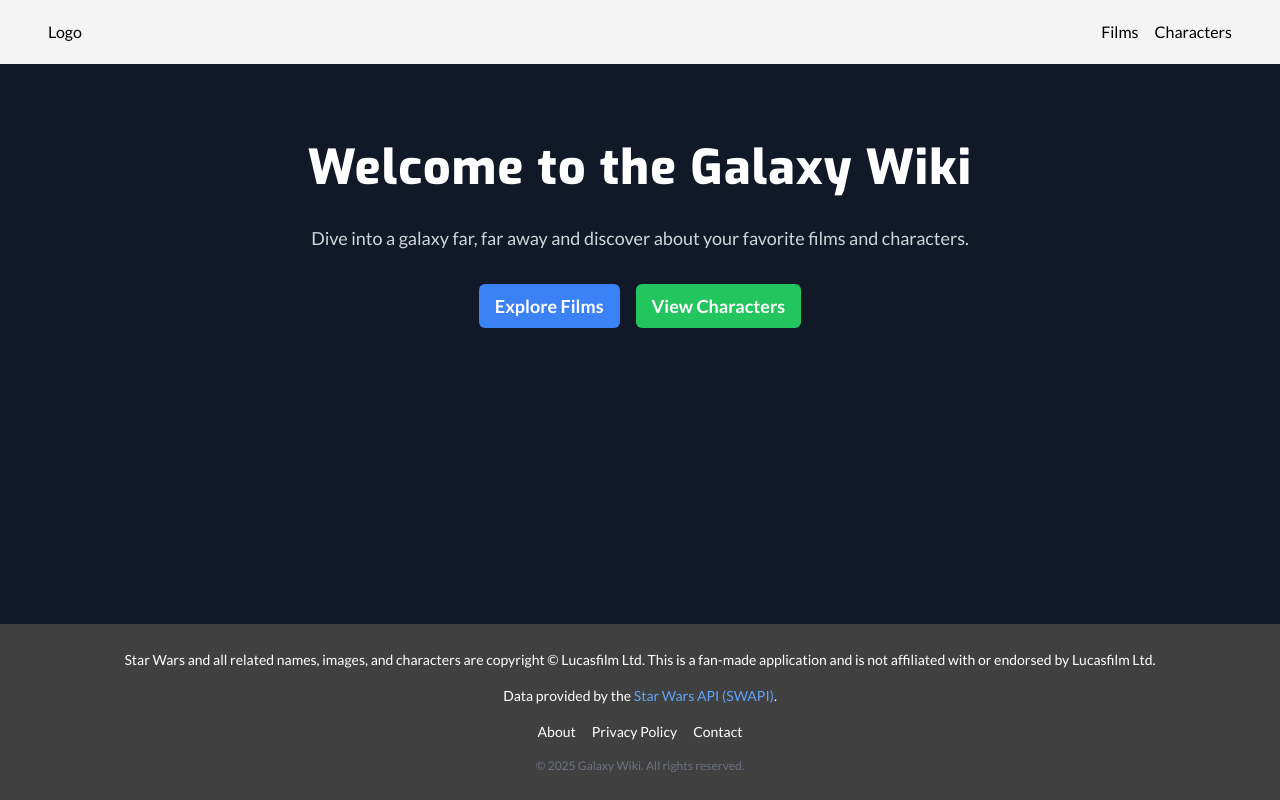
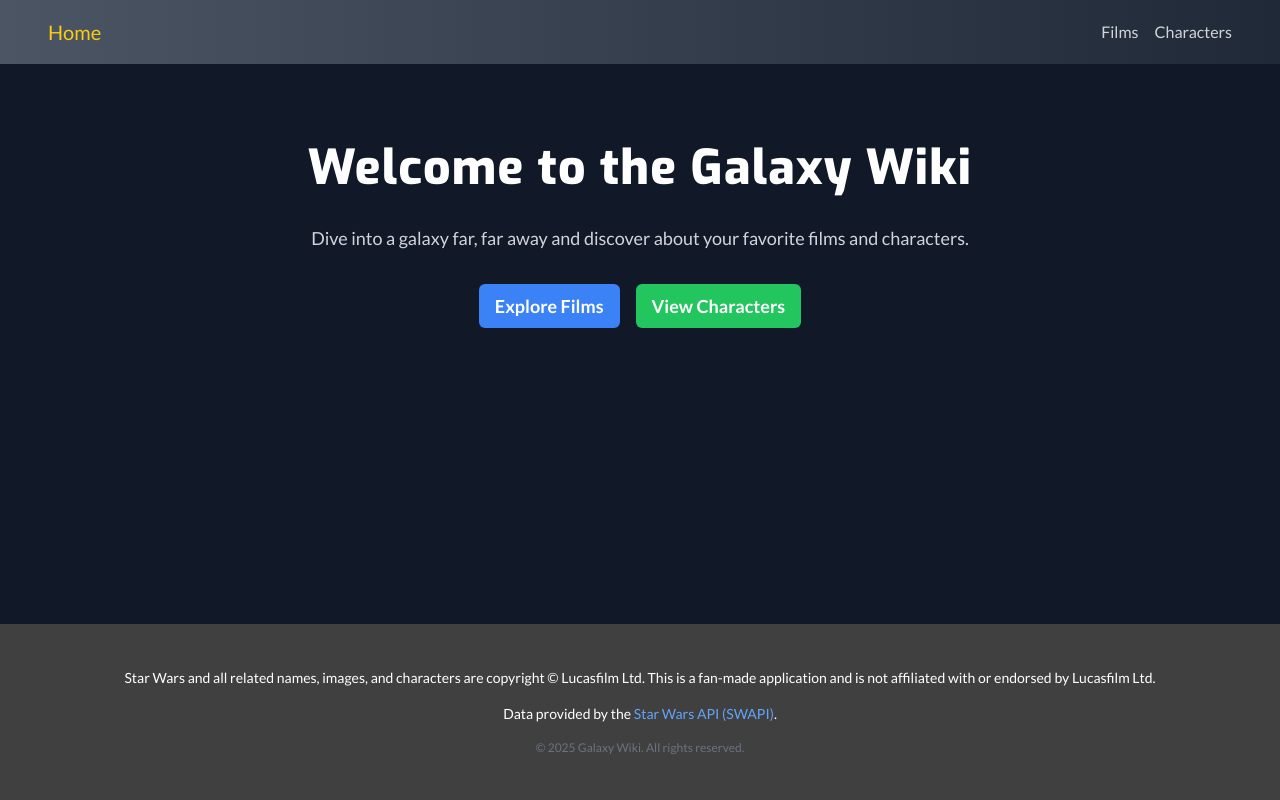
Before and after one commit to felahgs/sw-wiki, a Next.js app: page / in a window 1280 px wide. Built offline with nearby package versions, Linux system fonts and the light colour scheme.

Commit message:
refactor: header and footer

```diff
--- /dev/null
+++ b/src/app/footer.tsx
@@ -0,0 +1,35 @@
+import React from "react";
+
+import Footer from "@/components/Footer";
+
+function LayoutFooter() {
+  return (
+    <Footer className="shrink-0">
+      <div className="container mx-auto px-6 text-center space-y-4">
+        <p className="text-sm">
+          Star Wars and all related names, images, and characters are copyright
+          © Lucasfilm Ltd. This is a fan-made application and is not affiliated
+          with or endorsed by Lucasfilm Ltd.
+        </p>
+        <p className="text-sm">
+          Data provided by the{" "}
+          <a
+            href="https://swapi.tech/"
+            target="_blank"
+            rel="noopener noreferrer"
+            className="text-blue-400 hover:underline"
+          >
+            Star Wars API (SWAPI)
+          </a>
+          .
+        </p>
+
+        <p className="text-xs mt-4 text-gray-500">
+          © {new Date().getFullYear()} Galaxy Wiki. All rights reserved.
+        </p>
+      </div>
+    </Footer>
+  );
+}
+
+export default LayoutFooter;
--- /dev/null
+++ b/src/app/header.tsx
@@ -0,0 +1,40 @@
+"use client";
+import React, { useMemo } from "react";
+import Link from "@/components/CustomLink";
+import { usePathname } from "next/navigation";
+
+import Header from "@/components/Header";
+
+function LayoutHeader() {
+  const pathname = usePathname();
+
+  const navigation = useMemo(
+    () => [
+      <Link active={pathname === "/films"} key="films" href="/films">
+        Films
+      </Link>,
+      <Link
+        active={pathname === "/characters"}
+        key="characters"
+        href="/characters"
+      >
+        Characters
+      </Link>,
+    ],
+    [pathname]
+  );
+
+  return (
+    <Header
+      className="text-black shrink-0"
+      logo={
+        <Link className="text-xl" active={pathname === "/"} key="home" href="/">
+          Home
+        </Link>
+      }
+      navItems={navigation}
+    />
+  );
+}
+
+export default LayoutHeader;
--- a/src/app/layout.tsx
+++ b/src/app/layout.tsx
@@ -1,20 +1,10 @@
 import type { Metadata } from "next";
 import { Lato, Exo } from "next/font/google";
 
-import Header from "@/components/Header";
-import Footer from "@/components/Footer";
+import LayoutHeader from "./header";
+import LayoutFooter from "./footer";
 
 import "./globals.css";
-
-import Image from "next/image";
-import Link from "next/link";
-import clsx from "clsx";
-
-const lato = Lato({
-  subsets: ["latin"],
-  weight: "100",
-});
-const exo = Exo({ subsets: ["latin"] });
 
 export const metadata: Metadata = {
   title: "Star Wars Wiki",
@@ -26,59 +16,12 @@ export default function RootLayout({
 }: Readonly<{
   children: React.ReactNode;
 }>) {
-  const navigation = [
-    <Link key="films" href="/films">
-      Films
-    </Link>,
-    <Link key="characters" href="/characters">
-      Characters
-    </Link>,
-  ];
-
   return (
     <html lang="en">
       <body className="bg-gray-900">
-        <Header
-          className="text-black shrink-0"
-          logo={<div>Logo</div>}
-          navItems={navigation}
-        />
+        <LayoutHeader />
         <div className="grow">{children}</div>
-        <Footer className="shrink-0">
-          <div className="container mx-auto px-6 text-center space-y-4">
-            <p className="text-sm">
-              Star Wars and all related names, images, and characters are
-              copyright © Lucasfilm Ltd. This is a fan-made application and is
-              not affiliated with or endorsed by Lucasfilm Ltd.
-            </p>
-            <p className="text-sm">
-              Data provided by the{" "}
-              <a
-                href="https://swapi.tech/"
-                target="_blank"
-                rel="noopener noreferrer"
-                className="text-blue-400 hover:underline"
-              >
-                Star Wars API (SWAPI)
-              </a>
-              .
-            </p>
-            <nav className="flex justify-center space-x-4 text-sm">
-              <a href="/about" className="hover:underline">
-                About
-              </a>
-              <a href="/privacy-policy" className="hover:underline">
-                Privacy Policy
-              </a>
-              <a href="/contact" className="hover:underline">
-                Contact
-              </a>
-            </nav>
-            <p className="text-xs mt-4 text-gray-500">
-              © {new Date().getFullYear()} Galaxy Wiki. All rights reserved.
-            </p>
-          </div>
-        </Footer>
+        <LayoutFooter />
       </body>
     </html>
   );
--- a/src/app/page.tsx
+++ b/src/app/page.tsx
@@ -1,5 +1,3 @@
-import Link from "next/link";
-
 export default async function HomePage() {
   return (
     <div className="flex flex-col items-center justify-center text-white py-20 px-6">
--- /dev/null
+++ b/src/components/CustomLink/CustomLink.tsx
@@ -0,0 +1,27 @@
+import React, { ClassAttributes, CSSProperties, ReactNode } from "react";
+
+import NextLink, { LinkProps } from "next/link";
+import clsx from "clsx";
+
+export interface CustomLinkProps extends LinkProps {
+  children: ReactNode;
+  className?: string;
+  active?: boolean;
+}
+
+function Link({ children, className, active, ...props }: CustomLinkProps) {
+  return (
+    <NextLink
+      className={clsx(
+        "hover:underline",
+        className,
+        active && "text-yellow-400"
+      )}
+      {...props}
+    >
+      {children}
+    </NextLink>
+  );
+}
+
+export default Link;
--- /dev/null
+++ b/src/components/CustomLink/index.ts
@@ -0,0 +1,4 @@
+import CustomLink from "./CustomLink";
+export type { CustomLinkProps } from "./CustomLink";
+
+export default CustomLink;
--- a/src/components/Header/Header.tsx
+++ b/src/components/Header/Header.tsx
@@ -12,8 +12,8 @@ function Header({ logo, navItems, className, ...rest }: HeaderProps) {
   return (
     <header
       className={clsx(
-        "flex  justify-center items-center w-full bg-zinc-100 h-16 px-6 sm:px-12",
-        className,
+        "flex justify-center items-center w-full bg-gradient-to-r from-gray-600 to-gray-800 text-gray-300 h-16 px-6 sm:px-12",
+        className
       )}
       {...rest}
     >
--- a/tailwind.config.ts
+++ b/tailwind.config.ts
@@ -36,23 +36,9 @@ const config: Config = {
           background: colors.yellow[100],
           border: colors.yellow[500],
         },
-        neutral: {
-          dark: colors.neutral[700],
-        },
-        stroke: {
-          secondary: colors.neutral[500],
-          tertiary: colors.gray[100],
-        },
-        icon: {
-          primary: colors.neutral[400],
-          active: colors.zinc[600],
-        },
       },
       textColor: {
-        primary: colors.neutral[700],
-        success: colors.green[700],
-        warning: colors.yellow[700],
-        danger: colors.red[700],
+        primary: colors.neutral[200],
       },
       backgroundImage: {
         "gradient-radial": "radial-gradient(var(--tw-gradient-stops))",
```
Also changed, not shown: 1 other file (tests, documents, lock files or other folders).
